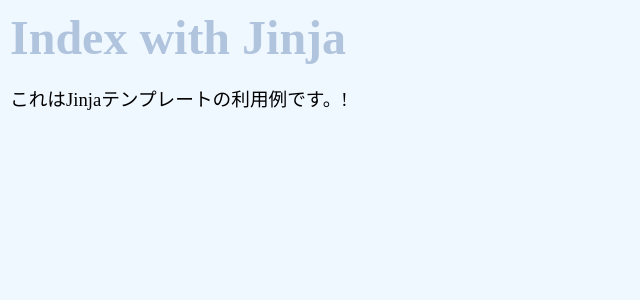
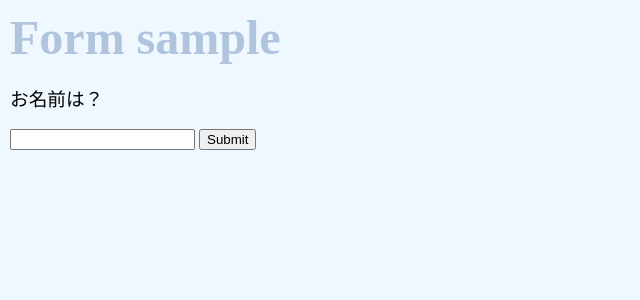
Before and after one commit to Tatsuro-fastball14/folder, a Flask app: page / in a window 1280 px wide. Shown: the top 300 px of the page, without its empty margins (0-640 px from the left). Run offline with Flask 2, Linux system fonts and the light colour scheme.

Commit message:
修正
修正

```diff
--- a/app3.py/flask_app/app.py
+++ b/app3.py/flask_app/app.py
@@ -6,15 +6,7 @@
 
 app = Flask(__name__)
 
-@app.route('/')
-def index():
-  return render_template('index.html' ,
-    title="Index  with  Jinja",
-    message="これはJinjaテンプレートの利用例です。!")
-@app.route('/<id>/<password>')
-def index2(id,  password):
-  msg = f'id:{id}, pass:{password}'
-  return  render_template('index.html',title="Index with Jinja", message=msg)
+
 
 @app.route('/', methods=['GET'])
 def index():
@@ -22,7 +14,7 @@
 
 @app.route('/', methods=['post'])
 def form():
-    Field = request.form['field']
+    field = request.form['field']
     return  render_template('index.html', title="Form sample",  message="こんにちは、%さん!" % field)
 
 
--- a/app3.py/flask_app/templates/index.html
+++ b/app3.py/flask_app/templates/index.html
@@ -10,10 +10,11 @@
   <h1>{{title}}</h1>
   <p>{{message}}</p>
   <div>
-      <form method="post" action="/"
-        <input  type="text" name="field">
-        </input type="sumit">
+      <form method="post" action="/">
+        <input type="text" name="field">
+        <input type="submit">
       </form>
+
   </div>
 </body>
 </html>
```
